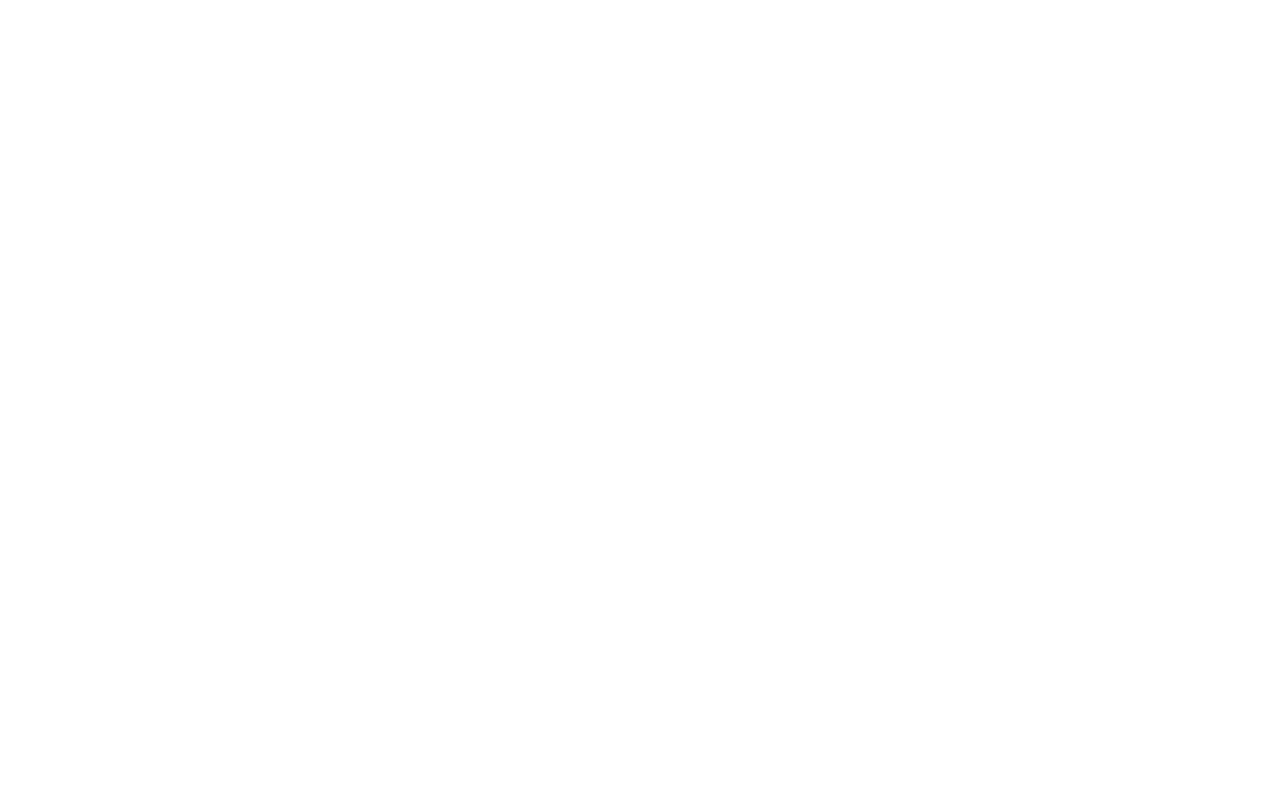
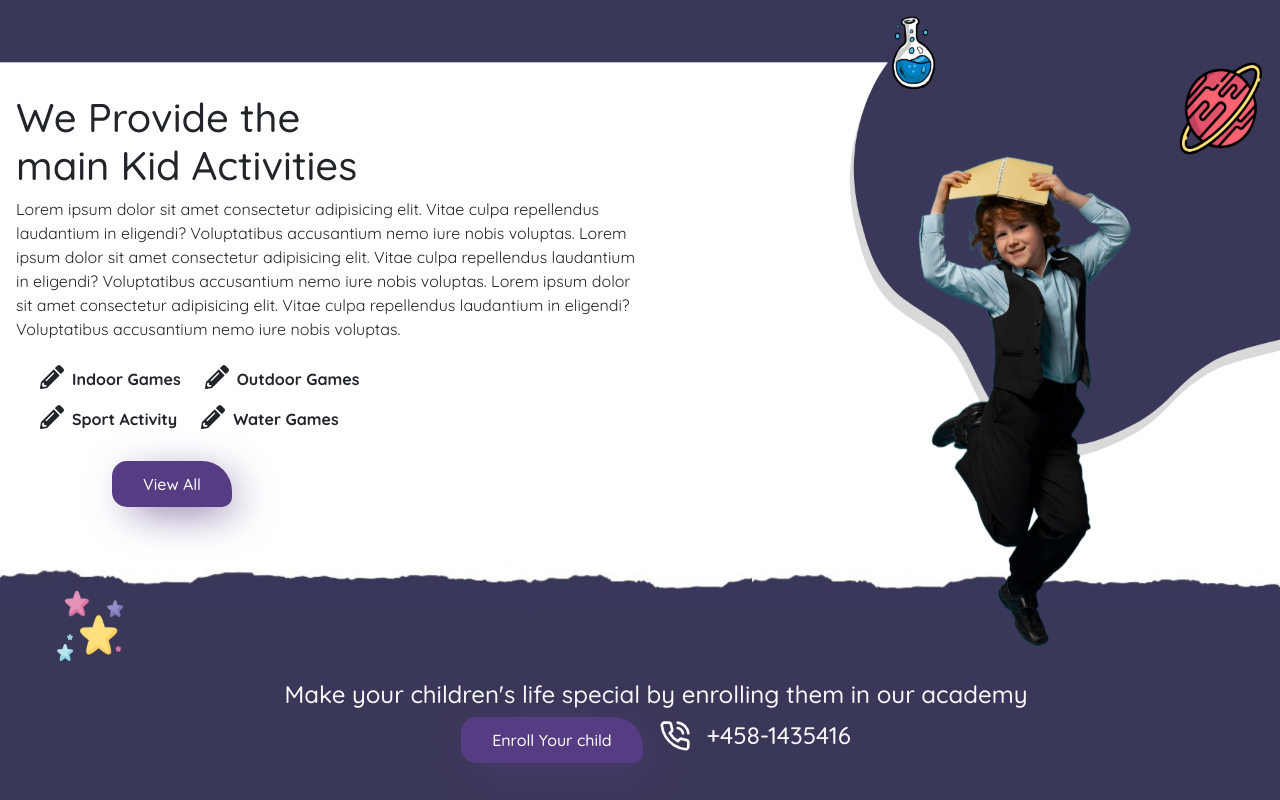
Before and after one commit to mouhebmhd/WeeTechElearning, a React (Create React App) app in the folder frontEnd/: page /services in a window 1280 px wide. Before the commit this address had no page. Built offline with nearby package versions, Linux system fonts and the light colour scheme.

Commit message:
footer compoenent

```diff
--- a/frontEnd/src/App.js
+++ b/frontEnd/src/App.js
@@ -5,6 +5,7 @@ import LandingPage from "./views/LandingPage";
 import LatestNews from './views/LatestNews';
 import OurGallery from './views/ourGallery';
 import AskUs from './views/askUs';
+import OurServices from './views/ourServices';
 function App() {
   return (
     <>
@@ -15,6 +16,7 @@ function App() {
         <Route path='/gallery' element={<OurGallery />} />
         <Route path='/latestNews' element={<LatestNews />} />
         <Route path='/askUs' element={<AskUs />} />
+        <Route path='/services' element={<OurServices />} />
 
 
       </Routes>
--- /dev/null
+++ b/frontEnd/src/views/ourServices.js
@@ -0,0 +1,69 @@
+import React from 'react'
+import "./styles/servicesStyle.css"
+import { FaPencilAlt } from "react-icons/fa";
+import { LuPhoneCall } from "react-icons/lu";
+
+export default function OurServices() {
+  return (
+    <div className="row m-0 p-0">
+        <div className="container-fluid m-0 p-0 servicesContainer">
+            <div className="content d-flex flex-column justify-content-center  h-75 p-3">
+                <h1>We Provide the <br /> main Kid Activities</h1>
+                <p className='w-50'>
+                    Lorem ipsum dolor sit amet consectetur adipisicing  elit. Vitae culpa repellendus laudantium in eligendi? Voluptatibus accusantium nemo iure nobis voluptas.
+                    Lorem ipsum dolor sit amet consectetur adipisicing  elit. Vitae culpa repellendus laudantium in eligendi? Voluptatibus accusantium nemo iure nobis voluptas.
+                    Lorem ipsum dolor sit amet consectetur adipisicing  elit. Vitae culpa repellendus laudantium in eligendi? Voluptatibus accusantium nemo iure nobis voluptas.
+                </p>
+                <div className="row">
+                <div className="services d-flex my-2">
+
+                    <div className="service mx-3">
+                        <div className="serviceImage">
+                            <FaPencilAlt className='h4 mx-2'/>
+                            <span className='fw-bold'>Indoor Games</span>
+                        </div>
+                    </div>
+                    <div className="service">
+                        <div className="serviceImage">
+                            <FaPencilAlt className='h4 mx-2'/>
+                            <span className='fw-bold '>Outdoor Games</span>
+                        </div>
+                    </div>
+                </div>
+                <div className="services d-flex">
+
+                    <div className="service mx-3">
+                        <div className="serviceImage">
+                            <FaPencilAlt className='h4 mx-2'/>
+                            <span className='fw-bold'>Sport Activity </span>
+                        </div>
+                    </div>
+                    <div className="service">
+                        <div className="serviceImage">
+                            <FaPencilAlt className='h4 mx-2'/>
+                            <span className='fw-bold '>Water Games</span>
+                        </div>
+                    </div>
+                </div>
+                </div>
+                <div className="mt-4 text-center w-25 ">
+                <button className="btn  viewAllButton">
+                View All
+                </button>
+                </div>
+                <div className=" container-fluid contentFooter m-0 p-0">
+                    <h4 className='text-center text-light'>Make your children's life special by enrolling them in our academy</h4>
+                    <div className="container-fluid justify-content-center d-flex align-items-center ">
+                        <button className="btn  viewAllButton ">
+                            Enroll Your child
+                        </button>
+                        <LuPhoneCall className='mx-3 h2 text-light'/>
+                        <span className='h4 text-light'>+458-1435416</span>
+                    </div>
+
+                </div>
+            </div>
+        </div>
+    </div>
+  )
+}
--- /dev/null
+++ b/frontEnd/src/views/styles/servicesStyle.css
@@ -0,0 +1,14 @@
+.servicesContainer
+{
+    width: 100vw ;
+    height: 100vh;
+
+    background-image: url("../../assets/img/girlDrawing.jpg");
+    background-size: 100vw 100vh;
+}
+.contentFooter
+{
+    position: fixed;
+    top: 85%;
+
+}
```
Also changed, not shown: frontEnd/src/assets/img/girlDrawing.jpg (added).
